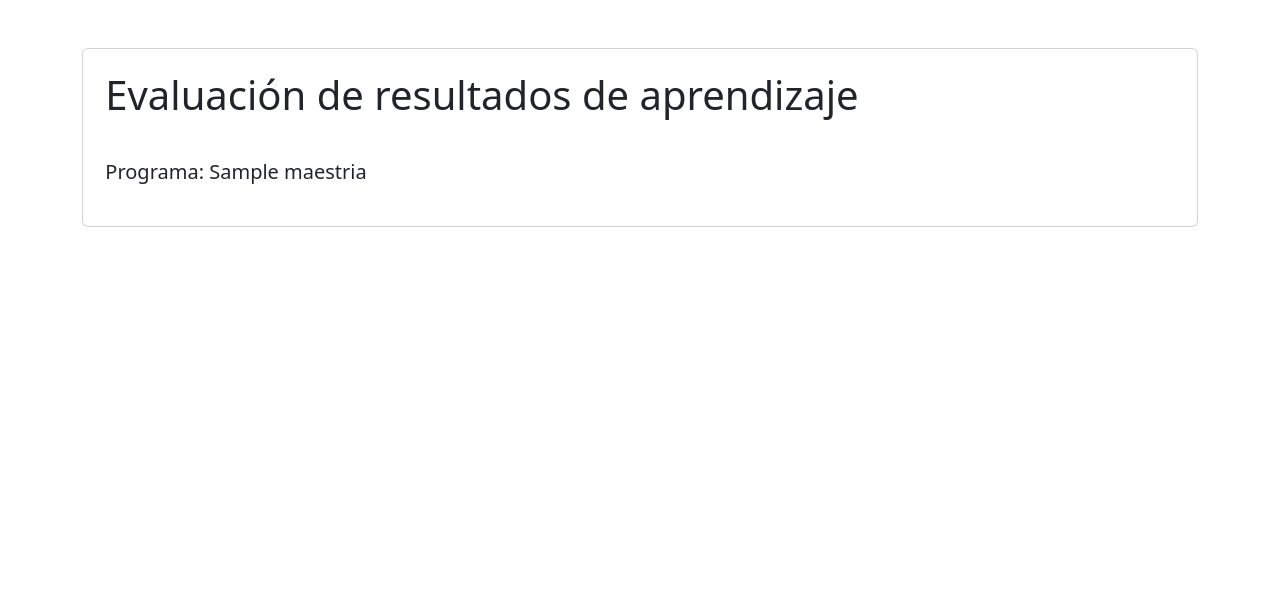
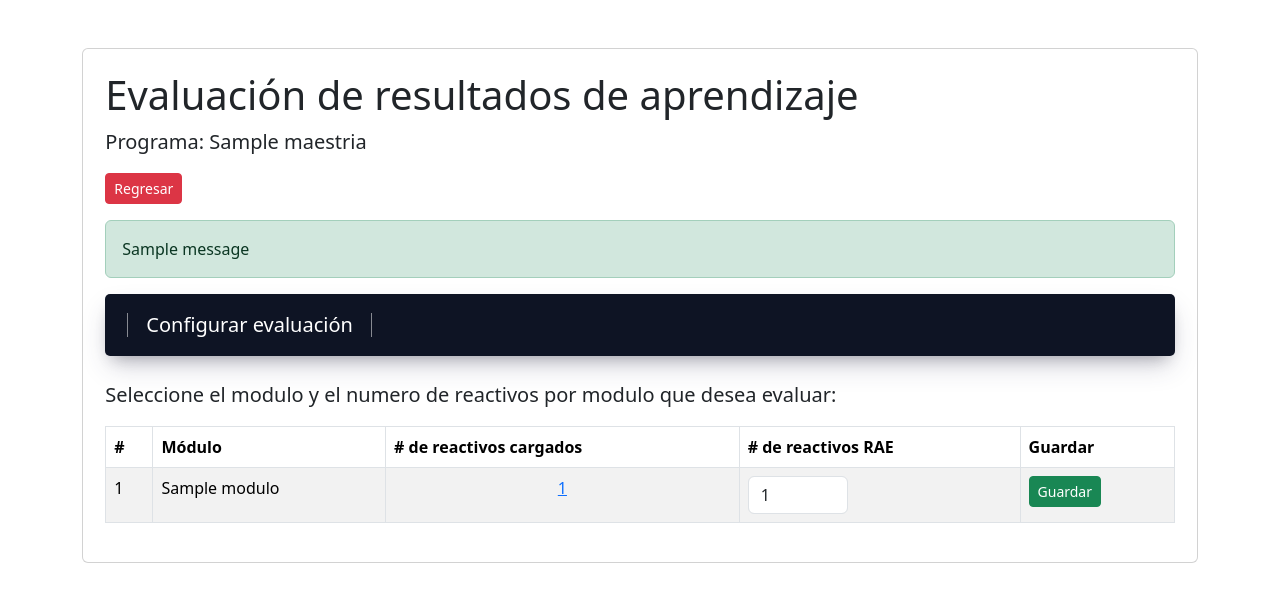
Before and after one commit to pablomonterof1/gestionposgrado, a Django app: page /raeprogramaposgrado/1/ in a window 1280 px wide. Shown: the part 62-664 px from the top of the page. Run offline with Django 5.2, Linux system fonts and the light colour scheme; a user stored in the database is signed in; tables that the repository leaves empty hold one stand-in row (values such as "Sample post"); one stand-in notice (Sample message) is shown; some libraries are stand-ins or nearby versions.

Commit message:
09072025pablo

```diff
--- a/gestionposgrado/urls.py
+++ b/gestionposgrado/urls.py
@@ -130,6 +130,9 @@ urlpatterns = [
     path('reactivosmcvalidate/<int:reactivo_id>/', rae_views.reactivosmc_validate, name='reactivosmc_validate'),
     path('reactivosprogramaposgrado/<int:programa_id>/', rae_views.reactivos_programaposgrado, name='reactivos_programaposgrado'),
     path('raeprogramaposgrado/<int:programa_id>/', rae_views.rae_programaposgrado, name='rae_programaposgrado'),
+    path('reactivosmodulorae/create/<int:programa_id>/<int:modulo_id>/', rae_views.reactivosmodulorae_create, name='reactivosmodulorae_create'),
+    path('programa/<int:programa_id>/evaluaciones/', rae_views.evaluacionrae_programaposgrado, name='evaluacionrae_programaposgrado'),
+    path('evaluacionrae_activar/<int:programa_id>/<str:tipo>/', rae_views.evaluacionrae_activar, name='evaluacionrae_activar' ),
 
 
     #DATOSPOSGRADO
--- a/main/templates/layouts/base.html
+++ b/main/templates/layouts/base.html
@@ -37,7 +37,6 @@
 
             <a class="navbar-brand" href="{% url 'home' %}">Inicio</a>
             {%if user.is_superuser %}
-
 
             <a class="nav-link" type="button" data-bs-toggle="offcanvas" style="color: #cc9933 !important;"
                 data-bs-target="#offcanvasScrolling" aria-controls="offcanvasScrolling">Administración de la
--- a/rae/templates/rae_programaposgrado.html
+++ b/rae/templates/rae_programaposgrado.html
@@ -8,10 +8,93 @@
 
         <p class="lead">
 
-            <br>
             <b>Programa:</b> {{maestrianombre}}
 
         </p>
+
+
+        <div class="mb-3">
+            <a class="btn btn-sm btn-danger" href="{% url 'reactivosprograma' programaposgrado.id %}">Regresar</a>
+        </div>
+
+        {% if messages %}
+        {% for message in messages %}
+        <div class="alert {% if message.tags %}alert-{{ message.tags }}{% endif %}">
+            {{ message }}
+        </div>
+        {% endfor %}
+        {% endif %}
+
+        <nav class="navbar navbar-expand-lg navbar-dark bg-dark menuprogposgrado" style="border-radius: 5px;">
+            <div class="container-fluid">
+
+                <div class="collapse navbar-collapse" id="navbarNav">
+                    <ul class="navbar-nav ">
+                        <div class="nav-divider"></div>
+                        <li class="nav-item">
+                            <a class="nav-link fs-5" aria-current="page" href="{% url 'evaluacionrae_programaposgrado' programaposgrado.id %}" style="color: white !important;">
+                                Configurar evaluación
+                            </a>
+                        </li>
+                        <div class="nav-divider"></div>
+                    </ul>
+                </div>
+            </div>
+        </nav>
+
+        <br>
+
+        <p class="lead">
+            <strong>
+                Seleccione el modulo y el numero de reactivos por modulo que desea evaluar:
+            </strong>
+        </p>
+
+        <table class="table table-striped table-bordered">
+            <thead>
+                <tr>
+                    <th scope="col">#</th>
+                    <th scope="col">Módulo</th>
+                    <th scope="col"># de reactivos cargados</th>
+                    <th scope="col"># de reactivos RAE</th>
+                    <th scope="col">Guardar</th>
+                </tr>
+            </thead>
+            <tbody>
+                {% for modulo in modulos_list %}
+                <tr>
+                    <form method="POST" action="{% url 'reactivosmodulorae_create' programaposgrado.id modulo.id %}">
+                        {% csrf_token %}
+                        <td>{{ forloop.counter }}</td>
+                        <td>{{ modulo.nombre }}</td>
+                        <td style="text-align: center;">
+                            <a href="{% url 'reactivosmodulo' programaposgrado.id modulo.id %}">
+                                {{ modulo.reactivos.count }}</a>
+                        </td>
+
+                        <td>
+                            <input type="number" class="form-control" name="numero_reactivos_modulo_rae"
+                                value="{{ modulo.numeroreactivosmodulorae.numero_reactivos_modulo }}" min="0"
+                                max="{{ modulo.reactivos.count }}" style="width: 100px;">
+                        </td>
+                        <td>
+
+
+                            <input type="hidden" name="modulo_id" value="{{ modulo.id }}">
+                            <input type="hidden" name="programa_id" value="{{ programaposgrado.id }}">
+
+                            <button class="btn btn-sm btn-success" type="submit"> <i class="fas fa-eye"></i>Guardar
+                            </button>
+
+
+
+                        </td>
+                    </form>
+                </tr>
+                {% endfor %}
+            </tbody>
+        </table>
+
 
     </section>
 </main>
--- a/rae/templates/reactivos_modulo.html
+++ b/rae/templates/reactivos_modulo.html
@@ -76,12 +76,12 @@
                     <td>
 
                         <div class="d-flex gap-2">
+                            {% if tiene_permiso_edision %}
+                            <a class="btn btn-info" href="{% url 'reactivosmc_validate' reactivo.id %}"> Validar/Rechazar </a>
+                            {% endif %}
                             {% if reactivo.estado == 1 %}
                             <a href="{% url 'reactivosmc_update' reactivo.id %}" class="btn btn-sm
                             btn-warning">✎</a>
-                            {% endif %}
-                            {% if tiene_permiso_edision %}
-                            <a class="btn btn-success" href="{% url 'reactivosmc_validate' reactivo.id %}"> Validar </a>
                             {% endif %}
                             {% if reactivo.estado == 1 %}
                             <form id="form-borrar-{{ reactivo.id }}" action="{% url 'reactivosmc_delete' reactivo.id %}"
--- a/rae/views.py
+++ b/rae/views.py
@@ -1,5 +1,9 @@
-from django.shortcuts import render, redirect
-from .models import ReactivosMultipleChoice
+from datetime import timezone
+from django.http import HttpResponseForbidden
+from django.shortcuts import get_object_or_404, render, redirect
+from random import sample
+from usuarios.models import MatriculaUsuario
+from .models import ReactivosMultipleChoice, ReactivosModuloRAE, EvaluacionPrograma, EvaluacionEstudiante, ReactivoEvaluacion
 from programasposgrado.models import Maestrias, PeriodosAcademicos, Modalidad, ProgramaPosgrado, Modulos
 from django.contrib.auth.decorators import login_required
 from .forms import ReactivosMultipleChoiceForm
@@ -7,6 +11,8 @@ from django.contrib.auth.models import User
 from django.contrib.auth.decorators import user_passes_test
 from main.views import es_estudiante, es_docente, es_coordinador, es_editor
 from django.contrib import messages
+from django.contrib.contenttypes.models import ContentType
+
 
 # Create your views here.
 
@@ -38,7 +44,8 @@ def reactivosprograma(request, programa_id):
 
 @login_required
 def reactivosmodulo(request, programa_id, modulo_id):
-    reactivos_list = ReactivosMultipleChoice.objects.filter(modulo=modulo_id, programadeposgrado=programa_id).order_by('created')
+    reactivos_list = ReactivosMultipleChoice.objects.filter(
+        modulo=modulo_id, programadeposgrado=programa_id).order_by('created')
     modulo = Modulos.objects.get(id=modulo_id)
     modulonombre = modulo.nombre
     programaposgrado = ProgramaPosgrado.objects.get(id=programa_id)
@@ -65,6 +72,7 @@ def reactivosmodulo(request, programa_id, modulo_id):
         'modulo': modulo,
 
     })
+
 
 @login_required
 def reactivosmodulodocente(request, programa_id, modulo_id):
@@ -132,6 +140,7 @@ def reactivosmc_create(request, programa_id, modulo_id):
         'form': form,
     })
 
+
 @user_passes_test(es_docente)
 def reactivosdocente_create(request, programa_id, modulo_id):
     reactivos_list = ReactivosMultipleChoice.objects.filter(modulo=modulo_id)
@@ -185,6 +194,7 @@ def reactivosmc_update(request, reactivo_id):
         'programadeposgrado': programadeposgrado,
         'modulo_id': modulo_id,
     })
+
 
 @login_required
 def reactivosdocente_update(request, reactivo_id):
@@ -247,6 +257,7 @@ def reactivosmc_delete(request, reactivo_id):
         'modulo_id': modulo_id,
     })
 
+
 @login_required
 def reactivosdocente_delete(request, reactivo_id):
     reactivo = ReactivosMultipleChoice.objects.get(id=reactivo_id)
@@ -301,9 +312,168 @@ def rae_programaposgrado(request, programa_id):
     modalidad = programaposgrado.modalidad
     modalidadnombre = Modalidad.objects.get(id=modalidad)
 
+    modulos_list = Modulos.objects.filter(
+        maestria=maestria).order_by('codificacion')
+    for modulo in modulos_list:
+        modulo.reactivos = ReactivosMultipleChoice.objects.filter(
+            programadeposgrado=programa_id, modulo=modulo.id)
+        modulo.numeroreactivosmodulorae = ReactivosModuloRAE.objects.filter(
+            programadeposgrado=programa_id, modulo=modulo.id).first()
+
     return render(request, 'rae_programaposgrado.html', {
         'maestrianombre': maestrianombre,
         'periodoacademiconombre': periodoacademiconombre,
         'modalidadnombre': modalidadnombre,
         'programaposgrado': programaposgrado,
+        'modulos_list': modulos_list,
     })
+
+
+@login_required
+def reactivosmodulorae_create(request, programa_id, modulo_id):
+    programaposgrado = ProgramaPosgrado.objects.get(id=programa_id)
+    modulo = Modulos.objects.get(id=modulo_id)
+    if request.method == 'POST':
+        numero_reactivos_modulo = request.POST.get(
+            'numero_reactivos_modulo_rae')
+        observaciones = request.POST.get('observaciones', '')
+        reactivos_modulo_rae, created = ReactivosModuloRAE.objects.update_or_create(
+            programadeposgrado=programaposgrado,
+            modulo=modulo_id,
+            defaults={
+                'numero_reactivos_modulo': numero_reactivos_modulo,
+                'observaciones': observaciones
+            }
+        )
+        messages.success(
+            request, "Reactivos del módulo RAE actualizados correctamente.")
+        return redirect('rae_programaposgrado', programa_id=programa_id)
+    else:
+        reactivos_modulo_rae = ReactivosModuloRAE.objects.filter(
+            programadeposgrado=programa_id, modulo=modulo_id).first()
+    return render(request, 'rae_programaposgrado.html', {
+        'programaposgrado': programaposgrado,
+        'modulo': modulo,
+        'reactivos_modulo_rae': reactivos_modulo_rae,
+    })
+
+
+@login_required
+def evaluacionrae_programaposgrado(request, programa_id):
+    programa = get_object_or_404(ProgramaPosgrado, id=programa_id)
+    evaluaciones = EvaluacionPrograma.objects.filter(programa=programa)
+
+    return render(request, 'evaluacionrae_programaposgrado.html', {
+        'programa': programa,
+        'evaluaciones': evaluaciones
+    })
+
+
+def obtener_reactivos_para_evaluacion(programa, tipo):
+    reactivos_seleccionados = []
+
+    # Obtener la maestría desde el programa
+    maestria_id = programa.maestria
+    modulos = Modulos.objects.filter(maestria_id=maestria_id)
+
+    # Obtener reactivos ya usados en evaluaciones anteriores del mismo tipo
+    evaluaciones_previas = EvaluacionPrograma.objects.filter(programa=programa, tipo=tipo)
+    reactivos_usados_ids = ReactivoEvaluacion.objects.filter(
+        evaluacion_estudiante__evaluacion__in=evaluaciones_previas
+    ).values_list('reactivo_id', flat=True)
+
+    for modulo in modulos:
+        # Obtener la cantidad de reactivos definidos para este módulo
+        config = ReactivosModuloRAE.objects.filter(
+            programadeposgrado=programa,
+            modulo=modulo.id
+        ).first()
+
+        if not config or config.numero_reactivos_modulo <= 0:
+            continue
+
+        # Obtener los reactivos disponibles que aún no se han usado
+        reactivos_disponibles = ReactivosMultipleChoice.objects.filter(
+            modulo=modulo.id,
+            programadeposgrado=programa
+        ).exclude(id__in=reactivos_usados_ids)
+
+        # Seleccionar aleatoriamente los necesarios
+        seleccionados = list(reactivos_disponibles.order_by('?')[:config.numero_reactivos_modulo])
+        reactivos_seleccionados.extend(seleccionados)
+
+    return reactivos_seleccionados
+
+
+@login_required
+def evaluacionrae_activar(request, programa_id, tipo):
+    programa = get_object_or_404(ProgramaPosgrado, id=programa_id)
+    if request.method == 'POST':
+        fecha_inicio = request.POST['fecha_inicio']
+        fecha_fin = request.POST['fecha_fin']
+        evaluacion, created = EvaluacionPrograma.objects.update_or_create(
+            programa=programa,
+            tipo=tipo,
+            defaults={
+                'fecha_inicio': fecha_inicio,
+                'fecha_fin': fecha_fin,
+                'activa': True
+            }
+        )
+
+        # Asignar a todos los estudiantes matriculados
+        content_type = ContentType.objects.get_for_model(ProgramaPosgrado)
+        estudiantes = MatriculaUsuario.objects.filter(
+            content_type=content_type,
+            object_id=programa.id,
+            rol_en_programa='estudiante'
+        )
+        for est in estudiantes:
+            evaluacion_estudiante = EvaluacionEstudiante.objects.create(
+                evaluacion=evaluacion,
+                estudiante=est.usuario
+            )
+            reactivos = obtener_reactivos_para_evaluacion(programa, tipo)
+            for reactivo in reactivos:
+                ReactivoEvaluacion.objects.create(
+                    evaluacion_estudiante=evaluacion_estudiante,
+                    reactivo=reactivo
+                )
+        messages.success(request, f"Evaluación {tipo} activada correctamente.")
+        return redirect('evaluacionrae_programaposgrado', programa_id=programa.id)
+
+    return render(request, 'evaluacionrae_activar.html', {
+        'programa': programa,
+        'tipo': tipo
+    })
+
+
+
+@login_required
+def evaluacionrae_rendir(request, evaluacion_id):
+    evaluacion_est = get_object_or_404(EvaluacionEstudiante, evaluacion__id=evaluacion_id, estudiante=request.user)
+
+    if timezone.now() < evaluacion_est.evaluacion.fecha_inicio or timezone.now() > evaluacion_est.evaluacion.fecha_fin:
+        return HttpResponseForbidden("Evaluación no disponible")
+
+    reactivos = ReactivoEvaluacion.objects.filter(evaluacion_estudiante=evaluacion_est)
+
+    if request.method == 'POST':
+        score = 0
+        for reactivo_eval in reactivos:
+            respuesta = request.POST.get(f"pregunta_{reactivo_eval.id}")
+            reactivo_eval.respuesta_estudiante = respuesta
+            reactivo_eval.correcta = (respuesta == reactivo_eval.reactivo.respuesta_correcta)
+            if reactivo_eval.correcta:
+                score += 2
+            reactivo_eval.save()
+        evaluacion_est.calificacion = score
+        evaluacion_est.respondido = True
+        evaluacion_est.save()
+        messages.success(request, f"Evaluación finalizada. Calificación: {score}/100")
+        return redirect('mis_cursos')
+
+    return render(request, 'rendir_evaluacion.html', {
+        'reactivos': reactivos,
+        'evaluacion_est': evaluacion_est
+    })
--- a/usuarios/templates/signin.html
+++ b/usuarios/templates/signin.html
@@ -27,8 +27,8 @@
                             placeholder="Contraseña">
                     </div>
 
+                    <input type="hidden" name="next" value="{{ request.GET.next|default:'' }}">
                     <div style="text-align: center;">
-                        <input type="hidden" name="next" value="{{ request.GET.next }}">
                         <button class="btn btn-lg btn-success">Iniciar sesión</button>
 
 
```
Also changed, not shown: rae/models.py (+49 -2 lines), rae/templates/evaluacionrae_activar.html (added, +39 -0 lines), rae/templates/evaluacionrae_programaposgrado.html (added, +44 -0 lines), rae/templates/evaluacionrae_rendir.html (added, +27 -0 lines), rae/templates/reactivos.html (+10 -6 lines), rae/migrations/0006_reactivosmultiplechoice_observaciones.py (added), rae/migrations/0007_reactivosmodulorae.py (added), rae/migrations/0008_evaluacionprograma_evaluacionestudiante_and_more.py (added).
